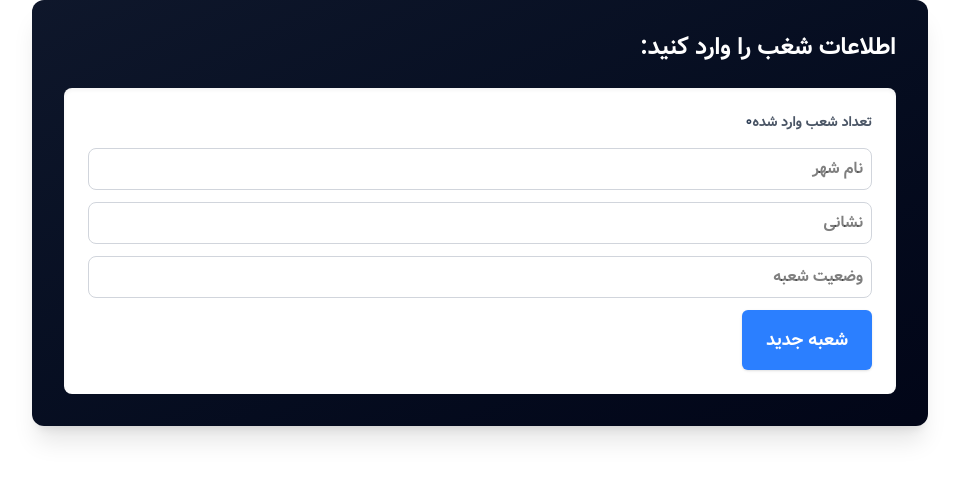
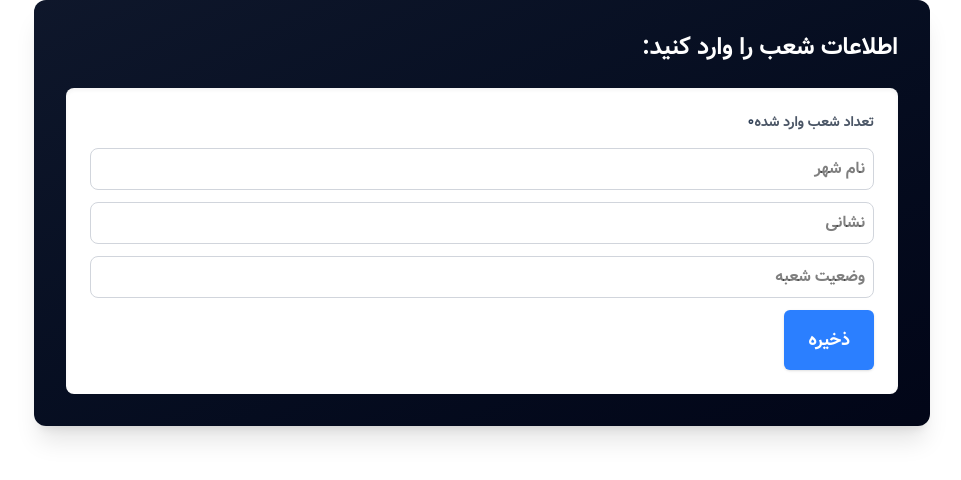
Before and after one commit to frau-azadeh/mini-crm, a Next.js app: page /branch in a window 1280 px wide. Shown: the top 480 px of the page, without its empty margins (294-1255 px from the left). Built offline with nearby package versions, Linux system fonts and the light colour scheme.

Commit message:
add AddBranch Component

```diff
--- a/src/app/components/Branch/AddBranch.tsx
+++ b/src/app/components/Branch/AddBranch.tsx
@@ -1,3 +1,5 @@
+"use client";
+
 import React, { useCallback, useMemo, useState } from "react";
 
 import { Branch } from "@/types/types";
@@ -34,7 +36,7 @@ const AddBranch: React.FC = () => {
   return (
     <div className="mx-auto max-w-4xl bg-gradient-to-br from-slate-900 to-slate-950 shadow-xl rounded-xl p-6 md:p-8">
       <h2 className="font-bold text-white text-xl md:text-2xl mb-6">
-        اطلاعات شغب را وارد کنید:
+        اطلاعات شعب را وارد کنید:
       </h2>
       <div className="bg-white rounded-lg p-6 shadow-inner">
         <span className="block text-sm text-gray-600 mb-4">
@@ -65,7 +67,7 @@ const AddBranch: React.FC = () => {
           onChange={handleChange}
         />
 
-        <Button onClick={handleAdd}>شعبه جدید</Button>
+        <Button onClick={handleAdd}>ذخیره</Button>
       </div>
     </div>
   );
```
